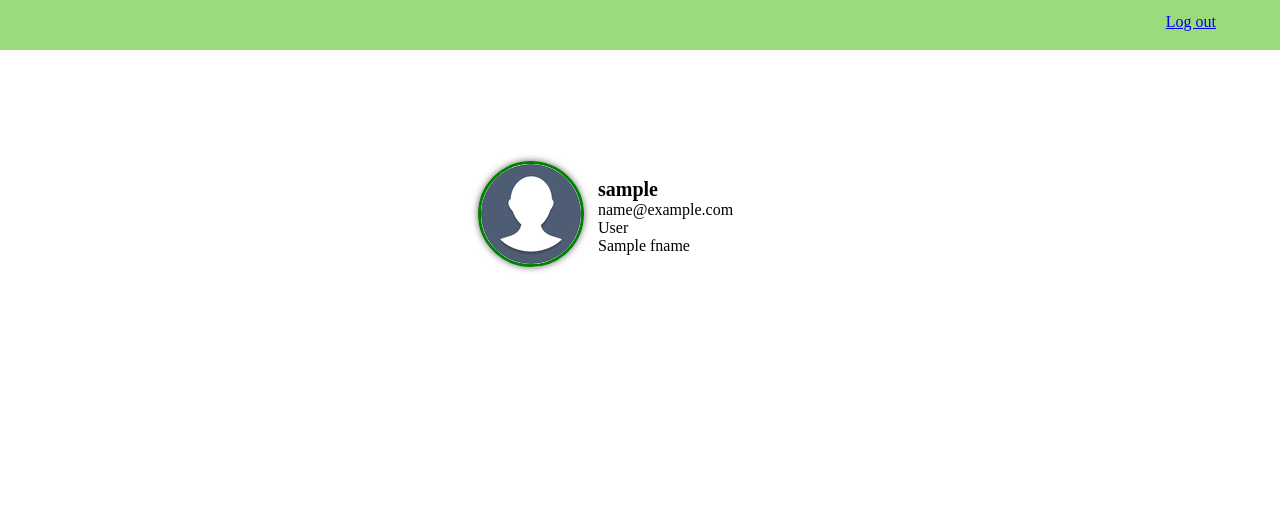
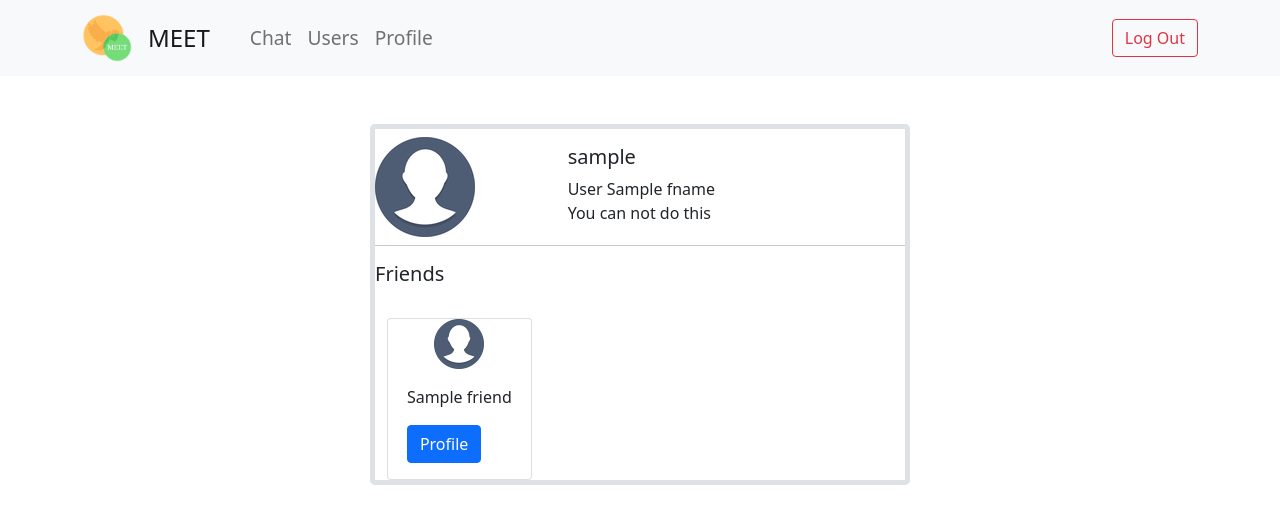
Before and after one commit to itmo-wad/MEET, a Flask app: a page that uses templates/profile/profileGuest.html in a window 1280 px wide. Shown: the top 524 px of the page. Run offline with Flask 2, Linux system fonts and the light colour scheme; the visitor is signed in with stand-in values (Sample User, id 1); a database or web service that is not in the repository returns one stand-in record (values such as "Sample title").

Commit message:
Added an opportunity to add friends and make invites, changed design of profiles (#6)
Co-authored-by: Denis Roenko <47532768+TheSecondChance@users.noreply.github.com>

```diff
--- a/main.py
+++ b/main.py
@@ -1,5 +1,6 @@
+from src import friends
 from src.models import User
-from flask import Flask, render_template, redirect, url_for, session
+from flask import Flask, render_template, redirect, url_for, session, request
 
 # Application modules
 from src.authentication import auth
@@ -36,10 +37,24 @@ def profile_page(username):
 def change_profile(username):
     return profile.changeProfile(username)
 
+@app.route('/invite_to_friends/', methods = ['GET'])
+@login_required
+def invite_to_friends():
+    user_invited=request.args.get('user_invited')
+    user_inviting=request.args.get('user_inviting')
+    return friends.invite_friend(user_invited, user_inviting)
+
+@app.route('/add_to_friends/',  methods = ['GET'])
+def add_to_friends():
+    accept_user = request.args.get('accept_user')
+    inviting_user = request.args.get('inviting_user')
+    return  friends.add_to_friends(accept_user, inviting_user)
+
 @app.route('/users/')
 @login_required
 def users():
     return users_list()
+
 
 @app.errorhandler(404)
 def page_not_found(e):
--- /dev/null
+++ b/src/friends.py
@@ -0,0 +1,34 @@
+from flask import url_for, render_template, session
+from werkzeug.utils import redirect
+
+from src.models import add_to_friendshipdb, find_from_friendship, delete_from_friendship, User, isInvited_in_db
+import flask
+
+
+def invite_friend(user_invited, user_inviting):
+    add_to_friendshipdb(user_invited, user_inviting)
+    return redirect(url_for('profile_page', username=user_invited))
+
+def check_invites(username):
+    invites=find_from_friendship(username)
+    return invites
+
+def isInvited(user_invited, user_inviting):
+    answer=isInvited_in_db(user_invited, user_inviting)
+    return answer
+
+
+
+def add_to_friends(accept_user, user):
+    user = User.get(user)
+    accept_user = User.get(accept_user)
+    if not user.friends:
+        user.friends=[]
+    if not accept_user.friends:
+        accept_user.friends=[]
+    user.friends.append(accept_user.username)
+    user.update()
+    accept_user.friends.append(user.username)
+    accept_user.update()
+    delete_from_friendship(accept_user.username, user.username)
+    return redirect(url_for('profile_page', username=accept_user.username))
--- a/src/models.py
+++ b/src/models.py
@@ -3,6 +3,29 @@ from pymongo import MongoClient
 # Database connection
 client = MongoClient('localhost', 27017)
 db = client.meet_db
+
+def add_to_friendshipdb(user_invited, user_inviting):
+    user=db.friendship.find_one({"user_inviting":user_inviting, "user_invited":user_invited})
+    if user==None:
+        db.friendship.insert({"user_inviting":user_inviting, "user_invited":user_invited, "isAccepted":False})
+def find_from_friendship(username):
+    invitionList=[]
+    data=db.friendship.find({"user_invited":username})
+    for invite in data:
+       invitionList.append(invite)
+    return invitionList
+def delete_from_friendship(username_invited, username_inviting):
+    db.friendship.remove({"user_inviting":username_inviting, "user_invited":username_invited})
+
+def isInvited_in_db(user_invited, user_inviting):
+    user = db.friendship.find_one({"user_inviting":user_inviting , "user_invited": user_invited})
+    if user==None:
+        return False
+    else:
+        return True
+
+
+
 
 class User:
     def __init__(self, **kwargs):
@@ -11,6 +34,7 @@ class User:
         self.password = kwargs.get('password')
         self.fname = kwargs.get('fname')
         self.lname = kwargs.get('lname')
+        self.friends = kwargs.get('friends')
 
     @staticmethod
     def __dict_to_user(data):
@@ -19,8 +43,11 @@ class User:
                 email = data['email'],
                 password = data['password'],
                 fname = data['fname'],
-                lname = data['lname']
+                lname = data['lname'],
+                friends = data['friends']
             )
+        if not user.friends:
+            user.friends=[]
         return user
 
     @staticmethod
--- a/src/user_profile/profile.py
+++ b/src/user_profile/profile.py
@@ -1,4 +1,6 @@
 from flask import request, render_template, redirect, session, url_for, abort
+
+from src import friends
 from src.authentication.utils import check_password, hash_password
 
 from src.models import User
@@ -14,9 +16,12 @@ def cabinet(username):
     fname = requested_user.fname
     lname = requested_user.lname
     if user == username:
-        return render_template('profile/profile.html', username=username, email=email, lname=lname, fname=fname)
+        invites=friends.check_invites(user)
+        return render_template('profile/profile.html', user=current_user, invites=invites)
     else:
-        return render_template('profile/profileGuest.html', username=username, email=email, lname=lname, fname=fname)
+        isInvited=friends.isInvited(requested_user.username, current_user.username)
+        isInvitedByOther = friends.isInvited(current_user.username, requested_user.username)
+        return render_template('profile/profileGuest.html', user=requested_user, user_guest=current_user, isInvited=isInvited, isInvitedByOther=isInvitedByOther)
 
 
 def changeProfile(username):
@@ -48,5 +53,5 @@ def changeProfile(username):
 
         current_user.update()
 
-        return redirect(url_for('profile_page', username=username))
+        return redirect(url_for('profile_page', user=current_user))
     return render_template('profile/changeProfile.html', user=current_user)
--- a/templates/profile/profileGuest.html
+++ b/templates/profile/profileGuest.html
@@ -1,30 +1,48 @@
-<html>
-<head>
-<title>Profile</title>
-    <link rel="stylesheet" href="../../static/css/style.css">
-</head>
-<body>
-	<div class="main">
-	<div class="shapka"><a href="/logout/">Log out</a></div>
-	<div class="lower">
-	<div class="container">
-		<div class="top">
-		<div class="photo">
-		<img src="../../static/img/avatar.png" class="image"></img>
+{% extends 'base.html' %}
+
+
+{% block title %}Profile{% endblock title %}
+
+{% block content %}
+<div class="card mb-3 w-50 mx-auto mt-5 border border-5 rounded-3" style="max-width: 540px;">
+  <div class="row g-0">
+    <div class="col-md-4 mt-2 mb-2">
+      <img src="/static/img/avatar.png" alt="...">
     </div>
-		<div class="info">
-		<p class="username">{{username}}</p>
-		<p>{{email}}</p>
-		{% if lname -%}
-		<p>{{lname}}</p>
+    <div class="col-md-8">
+      <div class="card-body">
+        <h5 class="card-title">{{user.username}}</h5>
+        {% if user.fname != None or user.lname != None  %}
+        <p class="card-text">{{user.lname}} {{user.fname}}</p>
         {% endif %}
-		{% if fname -%}
-		<p>{{fname}}</p>
+        {%if (user_guest.username not in user.friends) and (not isInvited) and (not isInvitedByOther) %}
+        <a href=" {{url_for('invite_to_friends', user_invited=user.username, user_inviting=user_guest.username)}} " class="btn btn-primary">Add to friends</a>
+        {% else %}
+        You can not do this
         {% endif %}
       </div>
     </div>
   </div>
+  <div class="row g-0">
+    <hr>
+    <h5 class="card-title">Friends</h5>
+   <div class="row row-cols-1 row-cols-md-3 g-4 mt-0 d-flex flex-wrap">
+     {% if user.friends%}
+    {% for friend in user.friends %}
+  <div class="col">
+    <div class="card align-items-center">
+        <img src="/static/img/avatar.png"  class="card-img-top" style="width: 50px; height: 50px;">
+      <div class="card-body">
+        <p class="card-text mt-0">{{friend}}</p>
+        <a href="{{ url_for('profile_page', username=friend) }}"
+                    class="btn btn-primary mt-0 m-auto">Profile</a>
       </div>
     </div>
-</body>
-</html>
+
+  </div>
+           {% endfor %}
+      {% endif %}
+</div>
+  </div>
+</div>
+{% endblock content %}
```
Also changed, not shown: templates/profile/changeProfile.html (+57 -15 lines), templates/profile/profile.html (+23 -22 lines). Lines whose indentation alone changed are shown as unchanged.
